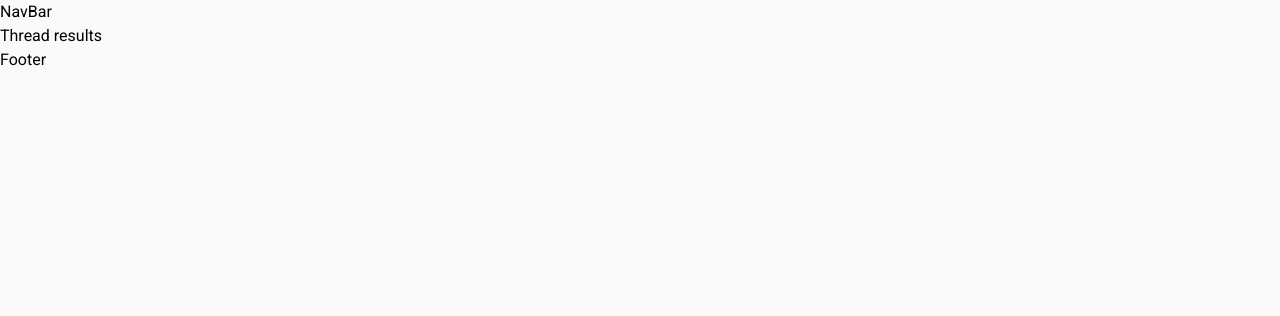
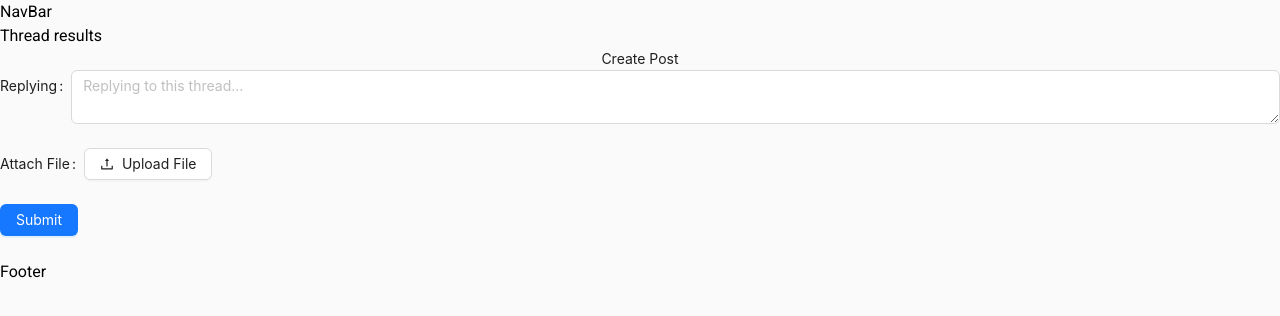
Before and after one commit to NhanNguyen20/gymhubforum_frontend, a Next.js app: page /threads in a window 1280 px wide. Shown: the top 316 px of the page. Built offline with nearby package versions, Linux system fonts and the light colour scheme.

Commit message:
create form components

```diff
--- a/src/app/(user)/threads/page.tsx
+++ b/src/app/(user)/threads/page.tsx
@@ -1,11 +1,13 @@
 // contain threads as search results
-// import FormGroup from "@/components/FormGroup";
+import FormGroup from "@/components/form/FormGroup";
 
 export default function SearchResults({}) {
   return (
     <>
       Thread results
-      <div>{/* <FormGroup /> */}</div>
+      <div>
+        <FormGroup formType="create post" />
+      </div>
     </>
   );
 }
--- /dev/null
+++ b/src/components/form/CheckBoxes.tsx
@@ -0,0 +1,33 @@
+import { Checkbox } from "antd";
+import { formCheckBoxes } from "@/constants";
+
+const CheckBoxes = ({
+  selectType,
+  updateChange,
+}: {
+  selectType: string;
+  updateChange: (val: string, newVal: string | string[]) => void;
+}) => {
+  const formSection = formCheckBoxes.find((s) => s.formType === selectType);
+
+  const options = formSection?.options || [];
+
+  return (
+    <>
+      {formCheckBoxes.map(
+        (section, index) =>
+          section.formType === selectType && (
+            <Checkbox.Group
+              key={index}
+              options={options}
+              onChange={(e) => updateChange(section.name, e)}
+            >
+              {section.title}
+            </Checkbox.Group>
+          )
+      )}
+    </>
+  );
+};
+
+export default CheckBoxes;
--- /dev/null
+++ b/src/components/form/FormGroup.tsx
@@ -0,0 +1,126 @@
+"use client";
+import SelectOption from "./SelectOption";
+import CheckBoxes from "./CheckBoxes";
+import {
+  loginFormFields,
+  signupFormFields,
+  banMemberFormFields,
+  createPostFormFields,
+  createThreadFormFields,
+  reportFormFields,
+} from "@/constants";
+import { useState } from "react";
+import type { FormProps } from "antd";
+import { Form, Button, Input, Upload } from "antd";
+import { UploadOutlined } from "@ant-design/icons";
+import TextArea from "antd/es/input/TextArea";
+
+const onFinishFailed: FormProps["onFinishFailed"] = (errorInfo) => {
+  console.log("Failed:", errorInfo);
+};
+
+const FormGroup = ({ formType }: { formType: string }) => {
+  const [formData, setFormData] = useState({});
+
+  const handleInputChange = (field: string, newVal: string | string[]) => {
+    setFormData((prevState) => ({
+      ...prevState,
+      [field]: newVal,
+    }));
+  };
+
+  const handleSubmit = () => {
+    console.log(formData);
+  };
+
+  // a handler to return specific field component
+  const getFormField = (field: any) => {
+    switch (field[1]) {
+      case "select":
+        return (
+          <SelectOption
+            selectType={formType}
+            updateChange={handleInputChange}
+          />
+        );
+      case "selectMany":
+        return (
+          <CheckBoxes selectType={formType} updateChange={handleInputChange} />
+        );
+      case "fileInput": // UI done, haven't handled for img upload
+        return (
+          <Upload>
+            <Button icon={<UploadOutlined />}>Upload File</Button>
+          </Upload>
+        );
+      case "textArea":
+        return (
+          <TextArea
+            name={field[2]}
+            placeholder={field[4]}
+            onChange={(e) => {
+              handleInputChange(field[2], e.target.value);
+            }}
+          />
+        );
+      default:
+        return (
+          <Input
+            type={field[1]}
+            name={field[2]}
+            placeholder={field[4]}
+            onChange={(e) => {
+              handleInputChange(field[2], e.target.value);
+            }}
+          />
+        );
+    }
+  };
+
+  const getFormFields = () => {
+    switch (formType) {
+      case "signup":
+        return signupFormFields;
+      case "login":
+        return loginFormFields;
+      case "ban member":
+        return banMemberFormFields;
+      case "create thread":
+        return createThreadFormFields;
+      case "create post":
+        return createPostFormFields;
+      case "report content":
+        return reportFormFields;
+      default:
+        return []; // empty array or handle unknown form types
+    }
+  };
+  const formFields = getFormFields();
+
+  return (
+    <div>
+      <Form
+        name="basic"
+        initialValues={{ remember: true }}
+        onFinish={handleSubmit}
+        onFinishFailed={onFinishFailed}
+        autoComplete="off"
+      >
+        <h2 className="text-center capitalize">{formType}</h2>
+        {formFields.map((field, index) => (
+          <Form.Item label={field[0]} key={index}>
+            {getFormField(field)}
+          </Form.Item>
+        ))}
+
+        <Form.Item>
+          <Button type="primary" htmlType="submit">
+            Submit
+          </Button>
+        </Form.Item>
+      </Form>
+    </div>
+  );
+};
+
+export default FormGroup;
--- /dev/null
+++ b/src/components/form/SelectOption.tsx
@@ -0,0 +1,39 @@
+import { Select } from "antd";
+import { formSelectOption } from "@/constants";
+
+const onSearch = (value: string) => {
+  console.log("search:", value);
+};
+
+const SelectOption = ({
+  selectType,
+  updateChange,
+}: {
+  selectType: string;
+  updateChange: (val: string, newVal: string) => void;
+}) => {
+  const formSection = formSelectOption.find((s) => s.formType === selectType);
+
+  const options = formSection?.options || [];
+  return (
+    <>
+      {formSelectOption.map(
+        (section, index) =>
+          section.formType === selectType && (
+            <Select
+              key={index}
+              showSearch
+              placeholder={section.title}
+              onSearch={onSearch}
+              options={options}
+              onChange={(e) => {
+                updateChange(section.name, e);
+              }}
+            />
+          )
+      )}
+    </>
+  );
+};
+
+export default SelectOption;
--- a/src/constants/index.ts
+++ b/src/constants/index.ts
@@ -1,12 +1,100 @@
 // label, type, name, value, placeholder
 
-export const LoginFormFields = [
+export const loginFormFields = [
     ['Username', 'text', 'username', '', 'Enter your username'],
     ['Password', 'password', 'password', '', 'Enter your password']
 ]
 
-export const SignupFormFields = [
+export const signupFormFields = [
     ['Email', 'email', 'email', '', 'Enter your email'],
     ['Username', 'text', 'username', '', 'Enter your username'],
-    ['Password', 'password', 'password', '', 'Enter your password']
+    ['Password', 'password', 'password', '', 'Enter your password'],
+    ['Contact Number', 'number', 'phoneNumber', '', 'Enter your phone number']
 ]
+
+export const banMemberFormFields = [
+    ['Ban Reasons', 'textArea', 'reason', '', 'Enter your reasons for banning this member...'],
+    ['Ban Duration', 'select', 'duration', '', '']
+]
+
+export const createThreadFormFields = [
+    ['Thread Title', 'text', 'title', '', 'Enter your thread title'],
+    ['Post Content', 'textArea', 'content', '', 'Enter the content for your first post in this thread...'],
+]
+
+export const createPostFormFields = [
+    ['Replying', 'textArea', 'reply', '', 'Replying to this thread...'],
+    ['Attach File', 'fileInput', 'file', '', ''],       // havent handle file input
+]
+
+export const reportFormFields = [
+    ['Report this content as', 'selectMany', 'reasons', '', 'Select report reasons'],
+    ['Other reasons for your report (Optional)', 'textArea', 'otherReasons', '', 'Enter other report reasons...']
+]
+
+export const formSelectOption = [
+    {
+        formType: 'searchBar',
+        title: 'Select Sort Option',
+        name: 'sortOption',
+        options: [
+            {
+                value: "latest",
+                label: "Latest Threads",
+            },
+            {
+                value: "mostLikes",
+                label: "Most Likes",
+            },
+            {
+                value: "trending",
+                label: "Trending Threads",
+            },
+        ],
+    },
+    {
+        formType: 'ban member',
+        title: 'Select Ban Duration',
+        name: 'duration',
+        options: [
+            {
+                value: '1',
+                label: '1 Day',
+            },
+            {
+                value: '7',
+                label: '1 Week',
+            },
+            {
+                value: "31",
+                label: '1 Month',
+            },
+            {
+                value: null,
+                label: '1000 Years',
+            },
+        ],
+    },
+];
+
+export const formCheckBoxes = [
+    {
+        formType: 'report content',
+        title: 'Select Report Reasons',
+        name: 'reasons',
+        options: [
+            {
+                value: "body-shaming",
+                label: "Body Shaming",
+            },
+            {
+                value: "threatening",
+                label: "Threatening",
+            },
+            {
+                value: "toxic",
+                label: "Toxic",
+            },
+        ],
+    },
+]
```
Also changed, not shown: src/components/FormGroup.tsx (deleted, +0 -45 lines), src/components/InputField.tsx (deleted, +0 -44 lines).
